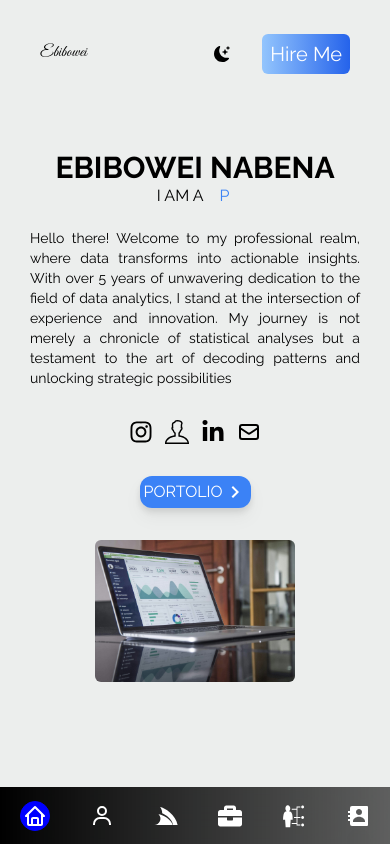
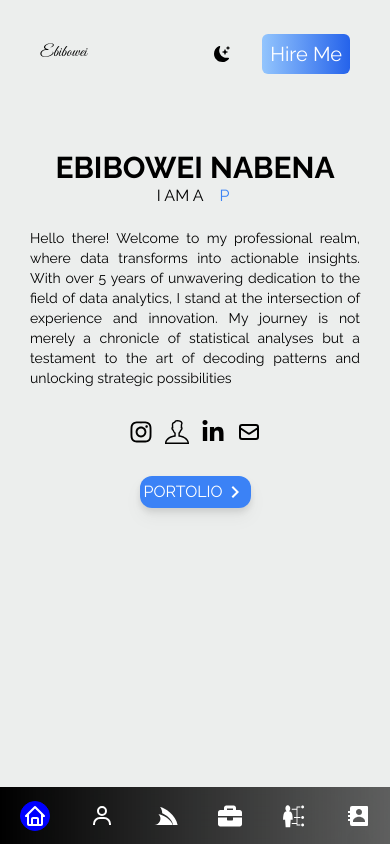
Before and after one commit to daffydbest7/ebibowei_portfolio, a React (Create React App) app: page / in a window 390 px wide. Shown: the top 844 px of the page. Built offline with nearby package versions, Linux system fonts and the light colour scheme; a web font is replaced by a local one.

Commit message:
image changes

```diff
--- a/src/components/home.jsx
+++ b/src/components/home.jsx
@@ -103,7 +103,7 @@ const Home =() => {
                  whileInView={'show'}
                  viewport={{once:false, amount:0.7}}
                   className="dark:hidden">
-                    <img src={day} className="max-w-[200px] max-h-[200px] lg:max-w-[400px] lg:max-h-[300px] rounded-md hover:scale-105 duration-300  " alt="pic"/>
+                    <img src={day} className="hidden lg:block lg:max-w-[400px] lg:max-h-[300px] rounded-md hover:scale-105 duration-300  " alt="pic"/>
                 </motion.div>
 
                 {/**night mode image */}
@@ -114,11 +114,11 @@ const Home =() => {
                  whileInView={'show'}
                  viewport={{once:false, amount:0.7}}
                   className="hidden dark:block">
-                    <img src={night} className="max-w-[200px] max-h-[200px] lg:max-w-[400px] lg:max-h-[300px] rounded-md hover:scale-105 duration-300 " alt="nightlifeimage"/>
+                    <img src={night} className="hidden lg:block  lg:max-w-[400px] lg:max-h-[300px] rounded-md hover:scale-105 duration-300 " alt="nightlifeimage"/>
                 </motion.div>
             </div>
         </div>
-    </div>
+         </div>
     </div>
     )
 };
```
